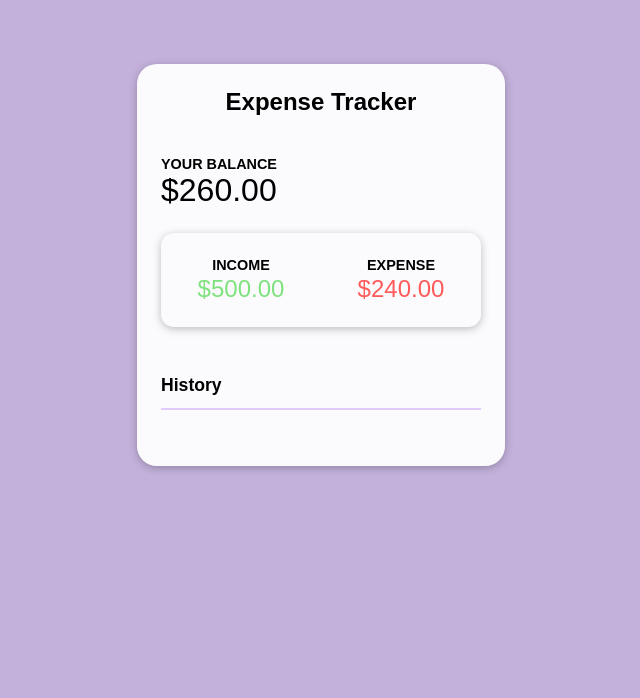
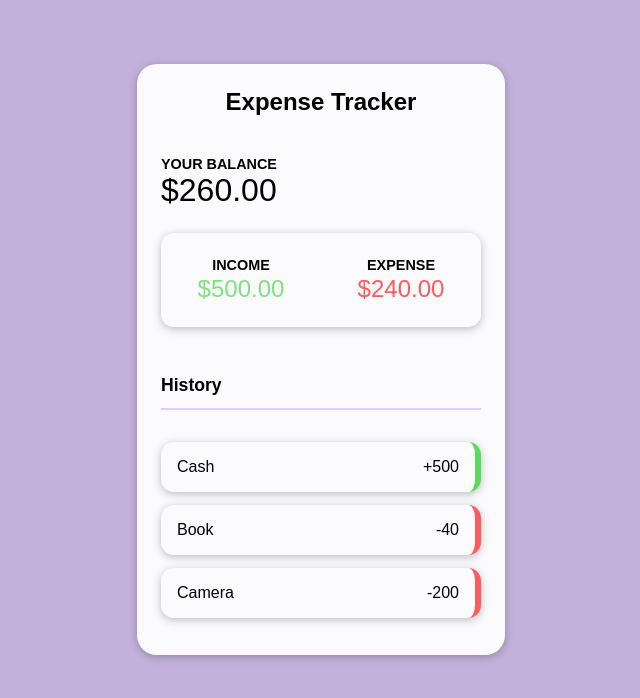
Before and after one commit to GabrielLiima/expense-tracker, a React (Create React App) app: page / in a window 1280 px wide. Shown: the top 698 px of the page, without its empty margins (319-959 px from the left). Built offline with nearby package versions, Linux system fonts and the light colour scheme.

Commit message:
create 'Item' component

```diff
--- a/src/App.js
+++ b/src/App.js
@@ -3,13 +3,47 @@ import Header from "./components/expenses/Header";
 import Section from "./components/UI/Section";
 import Card from "./components/UI/Card";
 import Expense from "./components/expenses/Expense";
+import Item from "./components/expenses/Item";
 
 function App() {
+  const items = [
+    {
+      title: "Cash",
+      income: true,
+      amount: 500,
+    },
+    {
+      title: "Book",
+      income: false,
+      amount: 40,
+    },
+    {
+      title: "Camera",
+      income: false,
+      amount: 200,
+    },
+  ];
+
   return (
     <Card className={classes.container}>
       <Header />
       <Expense />
       <Section>History</Section>
+      <Item
+        title={items[0].title}
+        income={items[0].income}
+        amount={items[0].amount}
+      />
+      <Item
+        title={items[1].title}
+        income={items[1].income}
+        amount={items[1].amount}
+      />
+      <Item
+        title={items[2].title}
+        income={items[2].income}
+        amount={items[2].amount}
+      />
     </Card>
   );
 }
--- /dev/null
+++ b/src/components/expenses/Item.js
@@ -0,0 +1,15 @@
+import classes from "./Item.module.css";
+import Card from "../UI/Card";
+
+const Item = (props) => {
+  return (
+    <Card className={`${props.income ? classes.income : classes.expense}`}>
+      <div className={classes.title}>{props.title}</div>
+      <div className={classes.amount}>{`${props.income ? "+" : "-"}${
+        props.amount
+      }`}</div>
+    </Card>
+  );
+};
+
+export default Item;
--- /dev/null
+++ b/src/components/expenses/Item.module.css
@@ -0,0 +1,17 @@
+.income {
+  padding: 1rem;
+  display: flex;
+  justify-content: space-between;
+  border-radius: 0.8rem;
+  border-right: 6px solid rgb(90, 219, 90);
+  margin-bottom: 0.8rem;
+}
+
+.expense {
+  padding: 1rem;
+  display: flex;
+  justify-content: space-between;
+  border-radius: 0.8rem;
+  border-right: 6px solid rgb(255, 91, 91);
+  margin-bottom: 0.8rem;
+}
```
